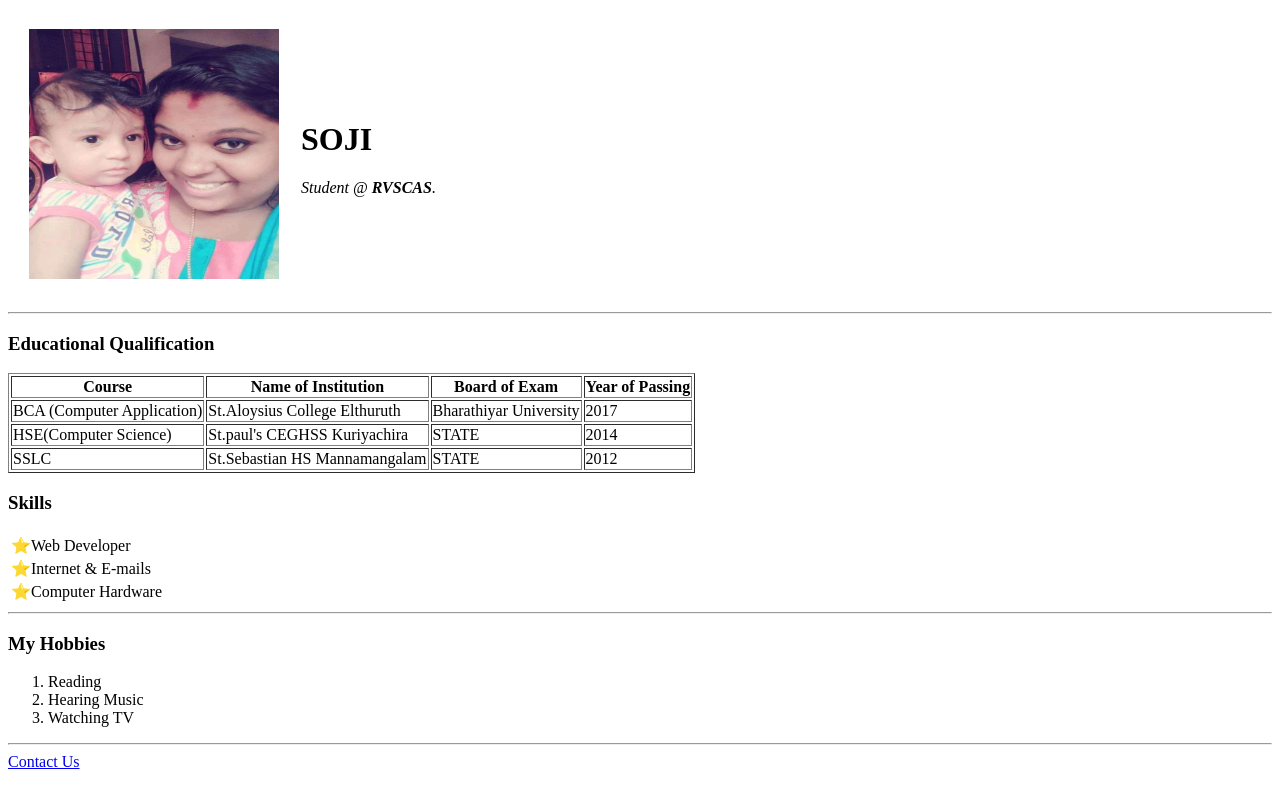
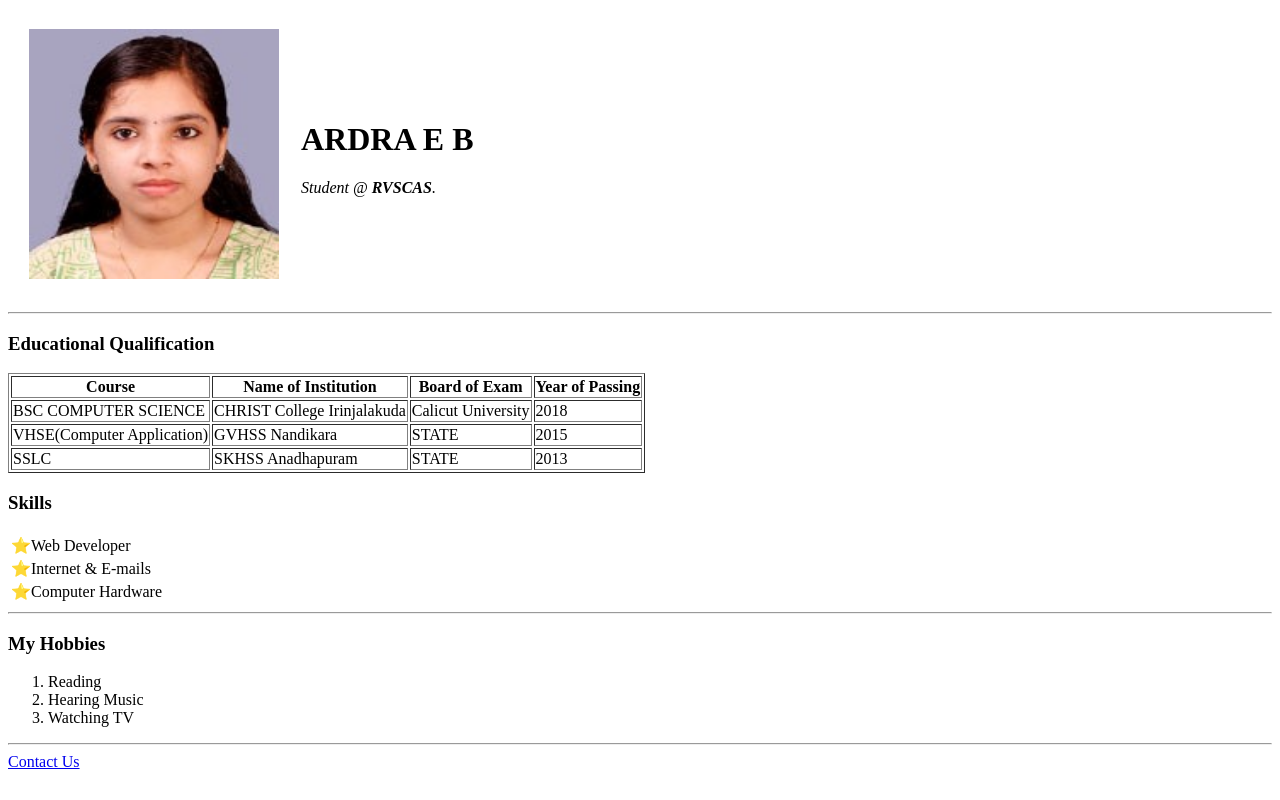
Before and after one commit to ardra96/cvone, a plain HTML site: page index.html in a window 1280 px wide. Drawn offline with Linux system fonts and the light colour scheme.

Commit message:
Add files via upload

```diff
--- a/index.html
+++ b/index.html
@@ -3,16 +3,16 @@
 <html lang="en" dir="ltr">
   <head>
     <meta charset="utf-8">
-    <title>SOJI's Personal Site</title>
+    <title>ARDRA's Personal Site</title>
   </head>
   <body>
     <table cellspacing=20>
       <tr>
         <td>
-          <img src="a.jpg" alt="SOJI's Picture" height="250" width="250">
+          <img src="A.jpg" alt="Ardra's Picture" height="250" width="250">
         </td>
         <td>
-          <h1>SOJI </h1>
+          <h1>ARDRA E B</h1>
           <p><em> Student @ <strong> RVSCAS</strong>.</em></p>
 
         </td>
@@ -34,22 +34,22 @@
       </thead>
       <tbody>
         <tr>
-          <td>BCA (Computer Application)</td>
-          <td>St.Aloysius College Elthuruth </td>
-          <td>Bharathiyar University</td>
-          <td>2017</td>
+          <td>BSC COMPUTER SCIENCE</td>
+          <td>CHRIST College Irinjalakuda </td>
+          <td>Calicut University</td>
+          <td>2018</td>
         </tr>
         <tr>
-          <td>HSE(Computer Science)</td>
-          <td>St.paul's CEGHSS Kuriyachira </td>
+          <td>VHSE(Computer Application)</td>
+          <td>GVHSS Nandikara </td>
           <td>STATE</td>
-          <td>2014</td>
+          <td>2015</td>
         </tr>
         <tr>
           <td>SSLC</td>
-          <td>St.Sebastian HS Mannamangalam </td>
+          <td>SKHSS Anadhapuram </td>
           <td>STATE</td>
-          <td>2012</td>
+          <td>2013</td>
         </tr>
       </tbody>
     </table>
@@ -80,6 +80,6 @@
       <li> Watching TV</li>
     </ol>
     <hr>
-    <a href="Contact.html">Contact Us</a>
+    <a href="contact.html">Contact Us</a>
     </body>
 </html>
```
Also changed, not shown: contact.html (+7 -6 lines), A.JPG (added).
